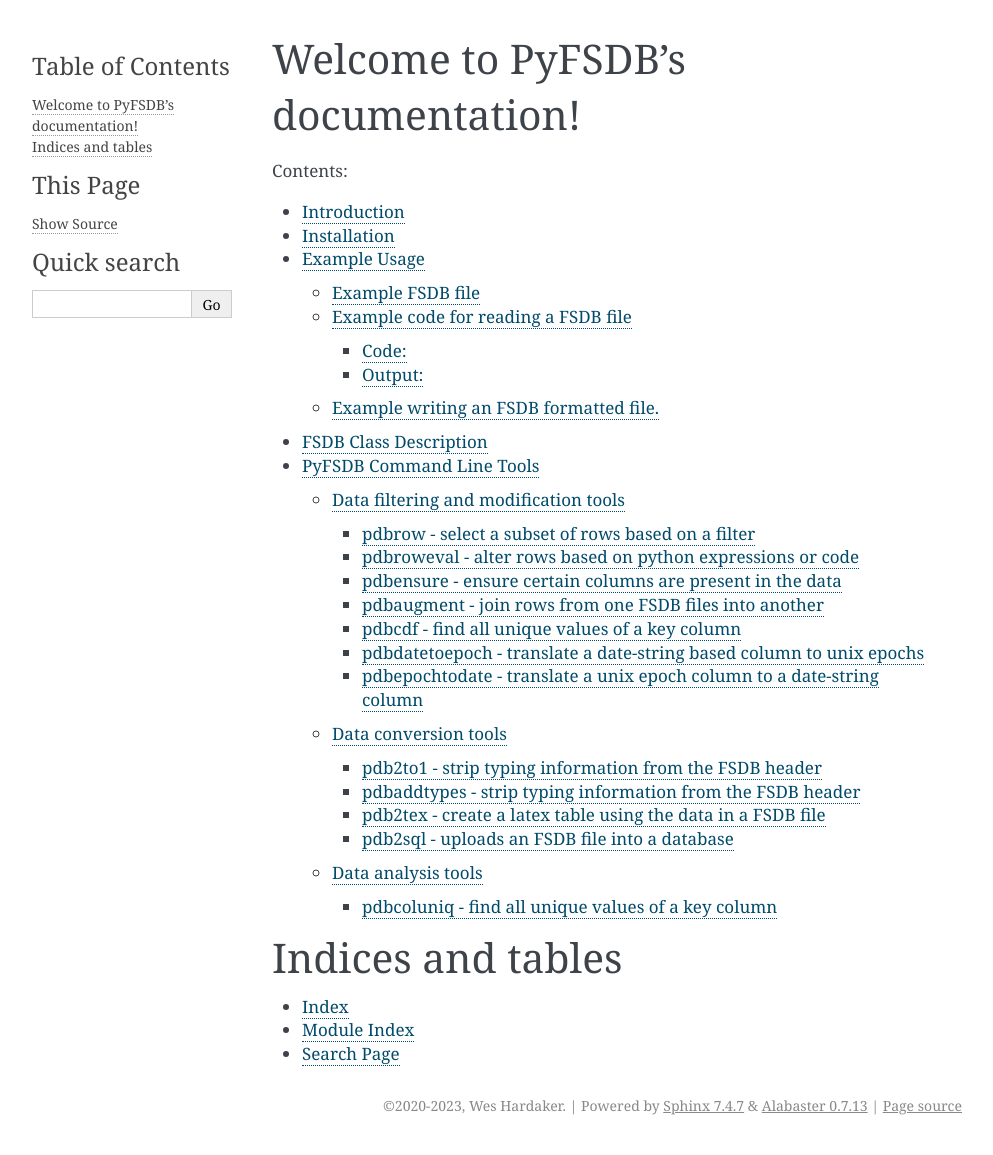
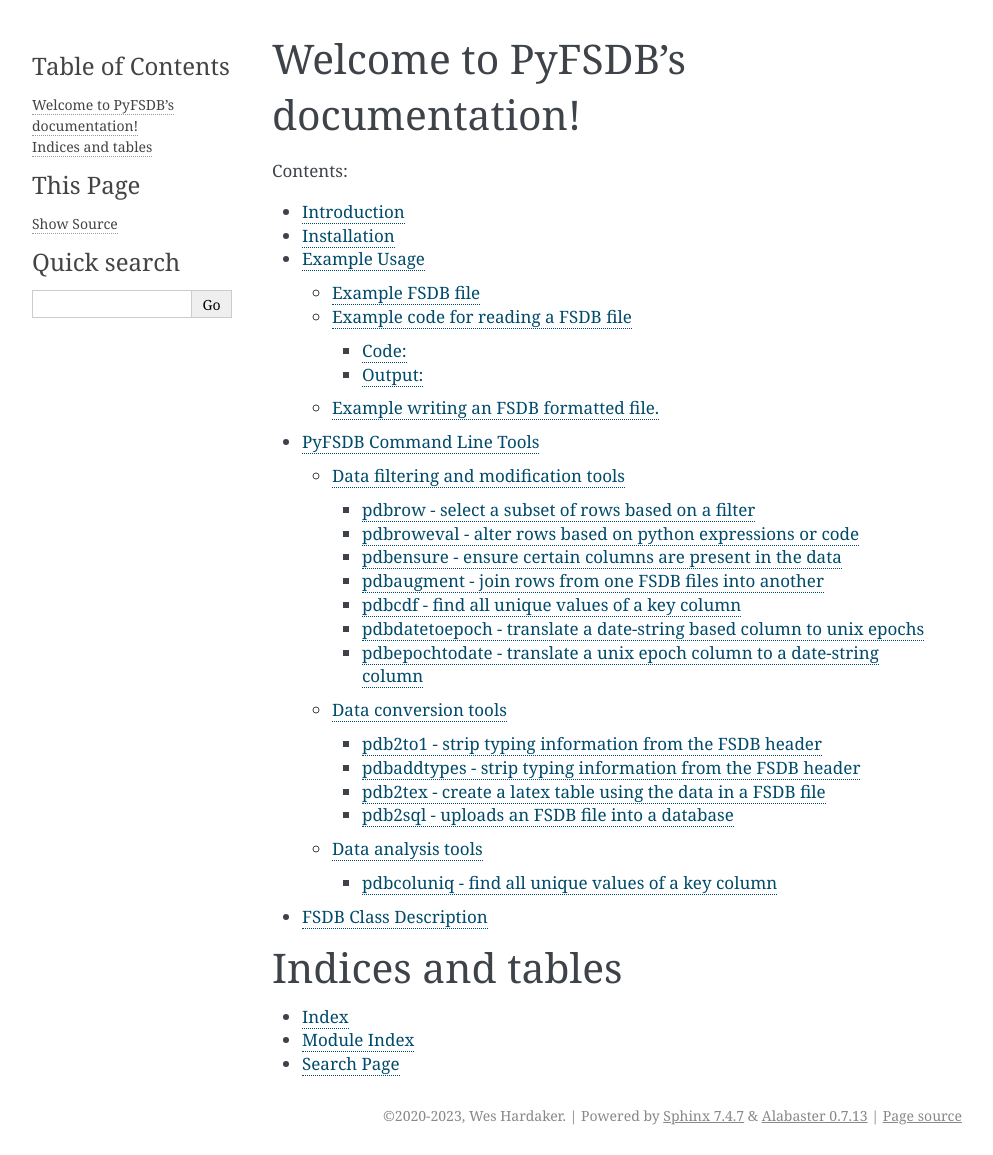
Before and after one commit to hardaker/pyfsdb, a Sphinx documentation site: the page built from docs/index.rst, in a window 1280 px wide. Shown: the whole page, without its empty margins (148-1141 px from the left). Built offline with Sphinx 7.4.7, drawn with Linux system fonts in a browser that asks for light colours.

Commit message:
move class to the end

```diff
--- a/docs/index.rst
+++ b/docs/index.rst
@@ -11,8 +11,8 @@
    :caption: Contents:
 
    introduction
+   tools/index
    class
-   tools/index
 
 Indices and tables
 ==================
```
